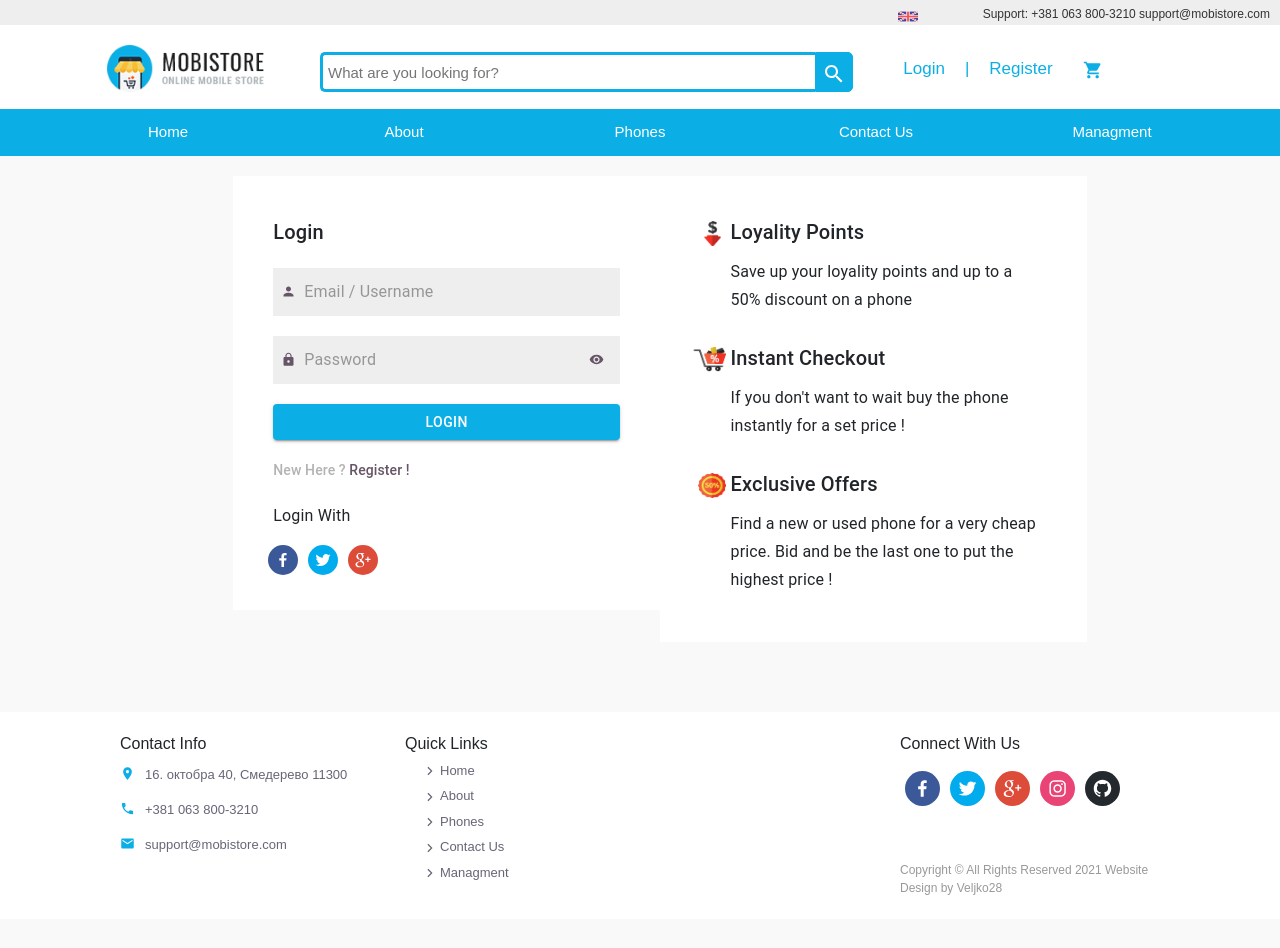
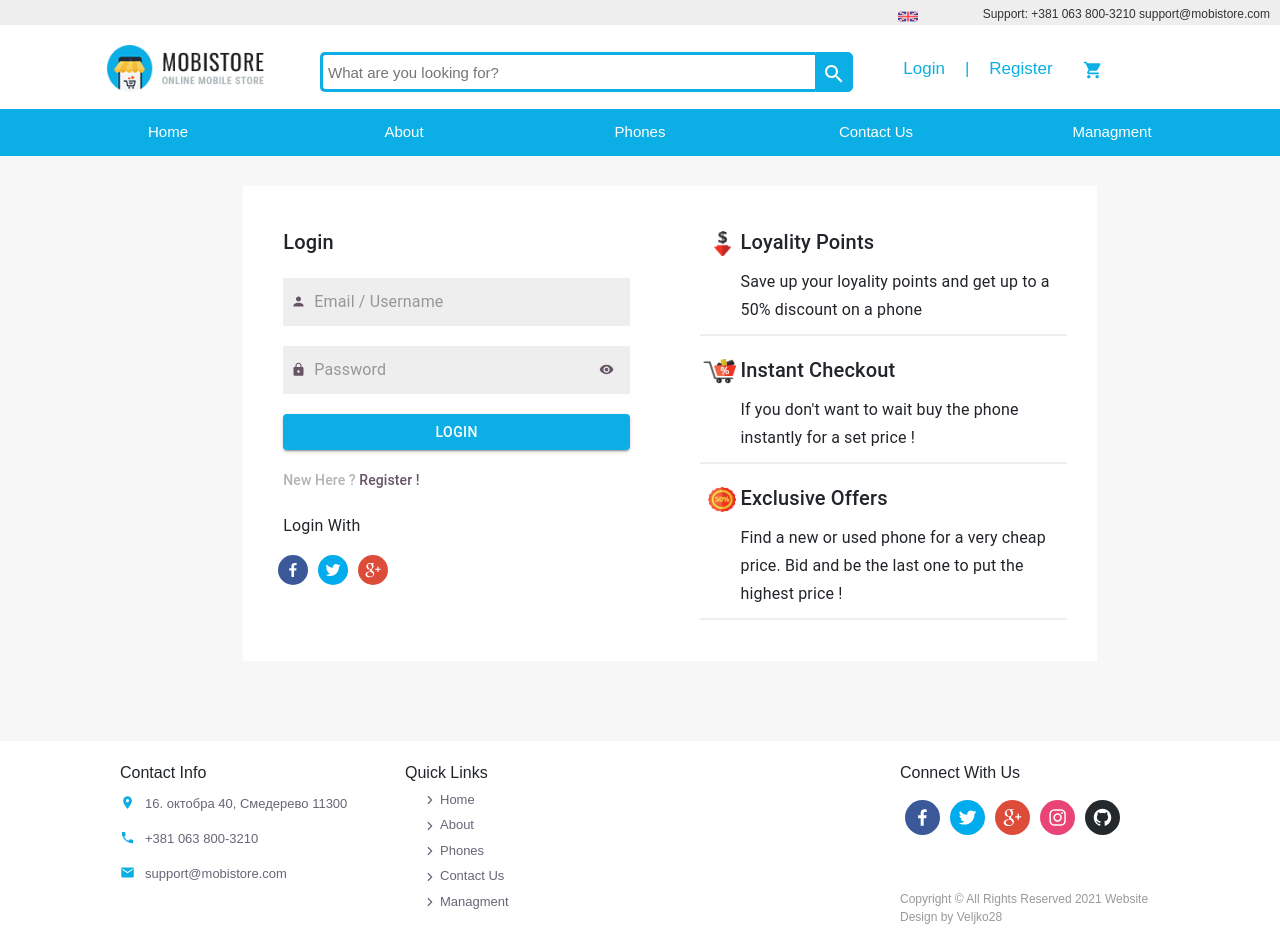
Before and after one commit to Veljko28/Phone-Ui, a Next.js app: page /login in a window 1280 px wide. Before the commit the page ends 919 px from the top, so only its background shows below. Built offline with nearby package versions, Linux system fonts and the light colour scheme; a web font is replaced by a local one.

Commit message:
finishing the login page

```diff
--- a/components/Login/LoginInfo.tsx
+++ b/components/Login/LoginInfo.tsx
@@ -22,7 +22,7 @@ const InfoField = (src: string, header: string, desc: string) => {
 const LoginInfo = () => {
   return (
     <Grid container className="login-tab">
-      {InfoField("/login/login1.png", "Loyality Points", "Save up your loyality points and up to a 50% discount on a phone")}
+      {InfoField("/login/login1.png", "Loyality Points", "Save up your loyality points and get up to a 50% discount on a phone")}
       {InfoField("/login/login2.png", "Instant Checkout", "If you don't want to wait buy the phone instantly for a set price !")}
       {InfoField("/login/login3.png", "Exclusive Offers", "Find a new or used phone for a very cheap price. Bid and be the last one to put the highest price !")}
     </Grid>
--- a/styles/Login.css
+++ b/styles/Login.css
@@ -4,8 +4,9 @@
   flex-direction: column;
   max-width: 500px;
   min-width: 250px;
+  height: 475px;
   padding: 30px;
-  margin: 20px;
+  margin: 30px;
 }
 
 .login-imput {
@@ -21,4 +22,5 @@
 
 .login-infoField {
   margin-bottom: 8px;
+  border-bottom: 2px solid #eee;
 }
--- a/styles/globals.css
+++ b/styles/globals.css
@@ -4,6 +4,7 @@ body {
   margin: 0;
   font-family: -apple-system, BlinkMacSystemFont, Segoe UI, Roboto, Oxygen,
     Ubuntu, Cantarell, Fira Sans, Droid Sans, Helvetica Neue, sans-serif;
+  background-color: #eee;
 }
 
 a {
```
Also changed, not shown: 1 other file (tests, documents, lock files or other folders).
